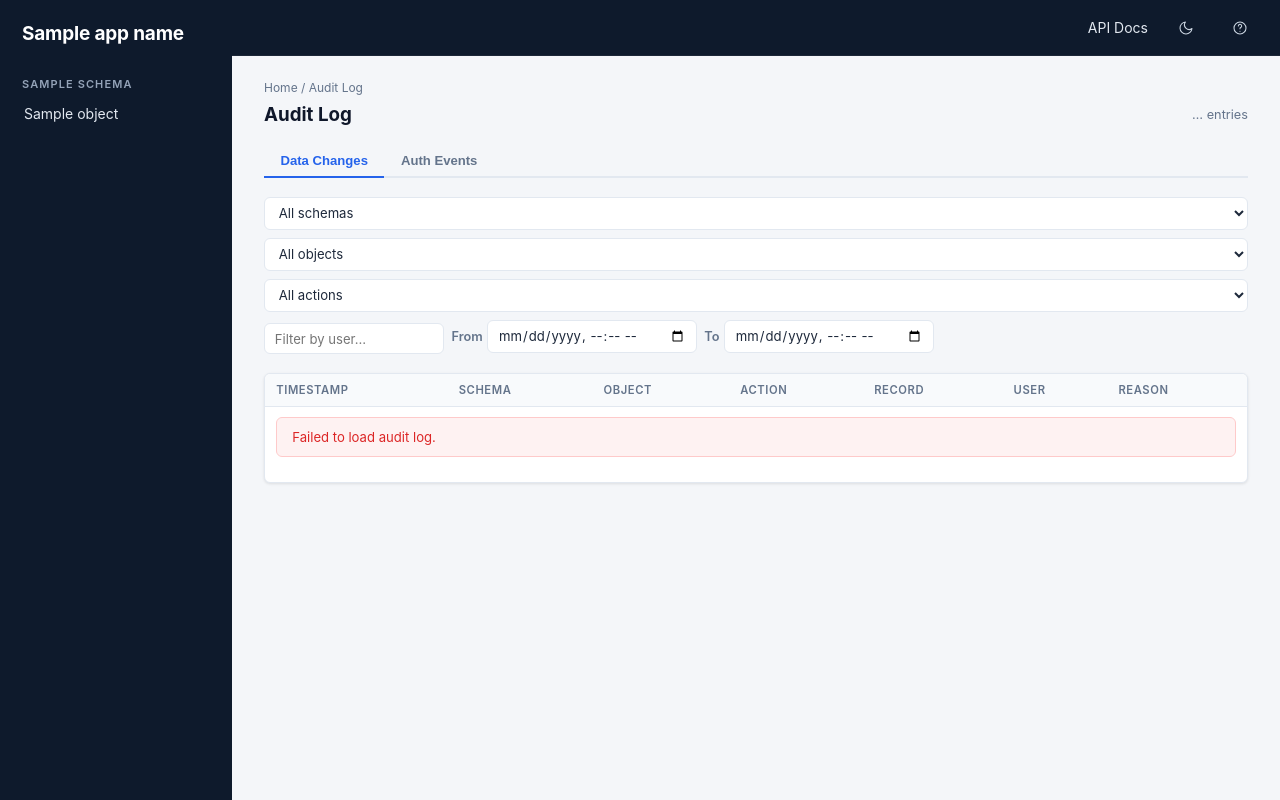
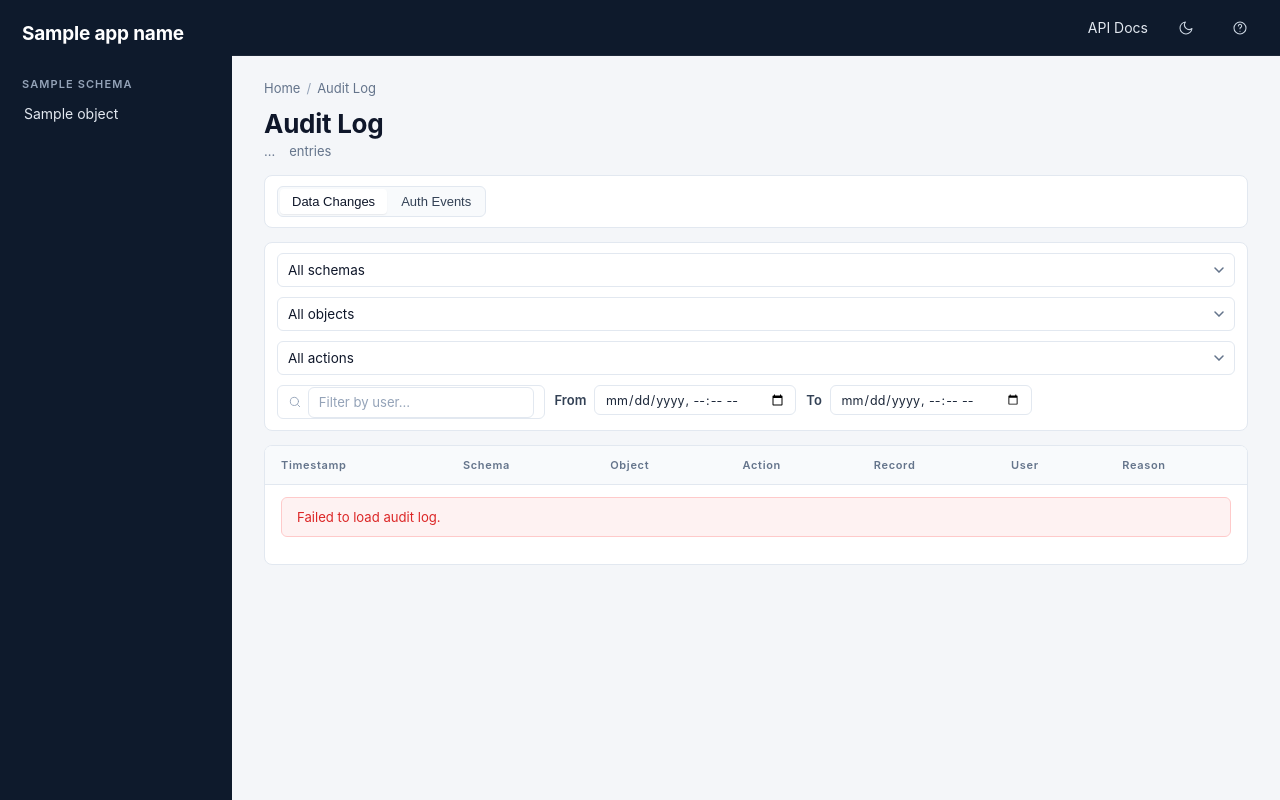
Before and after one commit to planemarlin/minimdm, a Python web app: template app/templates/admin/audit.html in a window 1280 px wide. Run offline with Jinja, Linux system fonts and the light colour scheme; the template is opened without the code that fills it: most values are stand-ins (such as "Sample title", 1, 10 or a date in 2020).

Commit message:
feat: update audit log page with new design system
Replaces legacy markup and classes with mdm-* tokens:
- breadcrumb, page-head, segmented tab control (mdm-seg)
- filter toolbars with mdm-select, mdm-search, mdm-input
- mdm-table, mdm-pill action badges (green/blue/red/amber)
- mdm-pagination component (new tokens.css block)
- move inline JS to initAuditPage(schemas) in app.js

Co-Authored-By: Claude Sonnet 4.6 <noreply@anthropic.com>

```diff
--- a/app/static/css/tokens.css
+++ b/app/static/css/tokens.css
@@ -333,6 +333,25 @@
 }
 .mdm-check input { accent-color: var(--mdm-blue); width: 14px; height: 14px; }
 
+/* ---------- Pagination ---------- */
+.mdm-pagination {
+  display: flex; align-items: center; gap: 4px;
+  margin-top: 14px; flex-wrap: wrap;
+}
+.mdm-pagination button {
+  height: 32px; min-width: 32px; padding: 0 10px;
+  border: 1px solid var(--mdm-border);
+  border-radius: var(--mdm-r-2);
+  background: var(--mdm-surface);
+  color: var(--mdm-ink-2);
+  font-size: 13px;
+  cursor: pointer;
+}
+.mdm-pagination button:hover:not(:disabled) { background: var(--mdm-surface-2); border-color: var(--mdm-border-strong); color: var(--mdm-ink); }
+.mdm-pagination button.is-on { background: var(--mdm-blue); border-color: var(--mdm-blue); color: #fff; }
+.mdm-pagination button:disabled { opacity: .4; cursor: default; }
+.mdm-pagination .pag-ellipsis { color: var(--mdm-mute-2); padding: 0 4px; font-size: 13px; line-height: 32px; }
+
 /* ---------- Pills ---------- */
 .mdm-pill {
   display: inline-flex; align-items: center;
--- a/app/static/js/app.js
+++ b/app/static/js/app.js
@@ -981,6 +981,35 @@ async function importFile(schema, obj, input) {
 
 let _auditPage = 1;
 const _auditPageSize = 50;
+let _auditSchemas = [];
+
+function initAuditPage(schemas) {
+  _auditSchemas = schemas || [];
+
+  document.getElementById("filter-schema").addEventListener("change", () => { _populateObjDropdown(); loadAuditLog(1); });
+  document.getElementById("filter-obj").addEventListener("change", () => loadAuditLog(1));
+  document.getElementById("filter-action").addEventListener("change", () => loadAuditLog(1));
+  document.getElementById("filter-user").addEventListener("input", () => loadAuditLog(1));
+  document.getElementById("filter-from").addEventListener("change", () => loadAuditLog(1));
+  document.getElementById("filter-to").addEventListener("change", () => loadAuditLog(1));
+
+  document.getElementById("auth-filter-action").addEventListener("change", () => loadAuthLog(1));
+  document.getElementById("auth-filter-user").addEventListener("input", () => loadAuthLog(1));
+  document.getElementById("auth-filter-from").addEventListener("change", () => loadAuthLog(1));
+  document.getElementById("auth-filter-to").addEventListener("change", () => loadAuthLog(1));
+
+  loadAuditLog(1);
+}
+
+function switchAuditTab(name) {
+  document.getElementById("tab-data").style.display = name === "data" ? "" : "none";
+  document.getElementById("tab-auth").style.display = name === "auth" ? "" : "none";
+  document.getElementById("tab-data-btn").classList.toggle("is-on", name === "data");
+  document.getElementById("tab-auth-btn").classList.toggle("is-on", name === "auth");
+  document.getElementById("audit-total").textContent = "…";
+  if (name === "data") loadAuditLog(1);
+  else loadAuthLog(1);
+}
 
 function _buildObjNameMap(schemas) {
   const map = {};
@@ -993,12 +1022,11 @@ function _buildObjNameMap(schemas) {
 }
 
 function _populateObjDropdown() {
-  const schemas = typeof _auditSchemas !== "undefined" ? _auditSchemas : [];
   const schemaName = document.getElementById("filter-schema")?.value || "";
   const sel = document.getElementById("filter-obj");
   if (!sel) return;
   sel.innerHTML = '<option value="">All objects</option>';
-  const s = schemas.find((s) => s.name === schemaName);
+  const s = _auditSchemas.find((s) => s.name === schemaName);
   for (const o of (s?.objects || [])) {
     const opt = document.createElement("option");
     opt.value = o.key;
@@ -1041,32 +1069,31 @@ async function loadAuditLog(page) {
   if (totalEl) totalEl.textContent = data.total;
 
   if (!data.records.length) {
-    tbody.innerHTML = `<tr><td colspan="7" style="text-align:center;padding:2rem;color:var(--text-muted)">No entries found.</td></tr>`;
+    tbody.innerHTML = `<tr><td colspan="7" style="text-align:center;padding:2rem;color:var(--mdm-mute)">No entries found.</td></tr>`;
     _renderAuditPagination(paginationEl, data.pages, "loadAuditLog");
     return;
   }
 
-  const schemas = typeof _auditSchemas !== "undefined" ? _auditSchemas : [];
-  const objNames = _buildObjNameMap(schemas);
+  const objNames = _buildObjNameMap(_auditSchemas);
   const actionBadge = (a) => {
-    const cls = { INSERT: "badge-insert", UPDATE: "badge-update", DELETE: "badge-delete", REVERT: "badge-revert" }[a] || "";
-    return `<span class="badge ${cls}">${a}</span>`;
+    const cls = { INSERT: "mdm-pill-green", UPDATE: "mdm-pill-blue", DELETE: "mdm-pill-red", REVERT: "mdm-pill-amber" }[a] || "mdm-pill-slate";
+    return `<span class="mdm-pill ${cls}">${a}</span>`;
   };
 
   tbody.innerHTML = data.records.map((r) => {
     const shortId = r.record_id ? r.record_id.slice(0, 8) + "…" : "—";
     const recordLink = r.record_id
-      ? `<a href="/${r.schema_name}/${r.object_name}/${r.record_id}/history" title="${escHtml(r.record_id)}" style="font-family:monospace">${shortId}</a>`
+      ? `<a href="/${r.schema_name}/${r.object_name}/${r.record_id}/history" title="${escHtml(r.record_id)}" class="mdm-mono" style="font-size:12.5px">${shortId}</a>`
       : "—";
     const objDisplay = objNames[`${r.schema_name}|${r.object_name}`] || r.object_name;
     return `<tr>
-      <td style="white-space:nowrap;font-size:.85rem">${fmtDate(r.timestamp)}</td>
-      <td>${escHtml(r.schema_name)}</td>
+      <td class="mdm-mono" style="font-size:12.5px;white-space:nowrap;color:var(--mdm-ink-2)">${fmtDate(r.timestamp)}</td>
+      <td><span class="mdm-pill mdm-pill-slate" style="letter-spacing:.06em">${escHtml(r.schema_name.toUpperCase())}</span></td>
       <td title="${escHtml(r.object_name)}">${escHtml(objDisplay)}</td>
       <td>${actionBadge(r.action)}</td>
       <td>${recordLink}</td>
-      <td style="font-size:.85rem">${escHtml(r.user_name || "")}</td>
-      <td style="color:var(--text-muted);font-size:.85rem">${escHtml(r.reason || "")}</td>
+      <td style="font-size:13px">${escHtml(r.user_name || "")}</td>
+      <td style="color:var(--mdm-mute);font-size:13px">${escHtml(r.reason || "")}</td>
     </tr>`;
   }).join("");
 
@@ -1103,22 +1130,22 @@ async function loadAuthLog(page) {
   if (totalEl) totalEl.textContent = data.total;
 
   if (!data.records.length) {
-    tbody.innerHTML = `<tr><td colspan="5" style="text-align:center;padding:2rem;color:var(--text-muted)">No entries found.</td></tr>`;
+    tbody.innerHTML = `<tr><td colspan="5" style="text-align:center;padding:2rem;color:var(--mdm-mute)">No entries found.</td></tr>`;
     _renderAuditPagination(paginationEl, data.pages, "loadAuthLog");
     return;
   }
 
   const authBadge = (a) => {
-    const cls = { LOGIN: "badge-insert", LOGIN_FAILED: "badge-delete", LOGOUT: "badge-update" }[a] || "";
-    return `<span class="badge ${cls}">${a}</span>`;
+    const cls = { LOGIN: "mdm-pill-green", LOGIN_FAILED: "mdm-pill-red", LOGOUT: "mdm-pill-slate" }[a] || "mdm-pill-slate";
+    return `<span class="mdm-pill ${cls}">${a}</span>`;
   };
 
   tbody.innerHTML = data.records.map((r) => `<tr>
-    <td style="white-space:nowrap;font-size:.85rem">${fmtDate(r.timestamp)}</td>
-    <td>${escHtml(r.user_name || "")}</td>
+    <td class="mdm-mono" style="font-size:12.5px;white-space:nowrap;color:var(--mdm-ink-2)">${fmtDate(r.timestamp)}</td>
+    <td style="font-size:13px">${escHtml(r.user_name || "")}</td>
     <td>${authBadge(r.action)}</td>
-    <td style="font-family:monospace;font-size:.85rem">${escHtml(r.ip_address || "")}</td>
-    <td style="color:var(--text-muted);font-size:.85rem">${escHtml(r.reason || "")}</td>
+    <td class="mdm-mono" style="font-size:12.5px">${escHtml(r.ip_address || "")}</td>
+    <td style="color:var(--mdm-mute);font-size:13px">${escHtml(r.reason || "")}</td>
   </tr>`).join("");
 
   _renderAuditPagination(paginationEl, data.pages, "loadAuthLog");
@@ -1127,15 +1154,15 @@ async function loadAuthLog(page) {
 function _renderAuditPagination(el, pages, fnName) {
   if (!el) return;
   if (pages <= 1) { el.innerHTML = ""; return; }
-  let html = `<button class="page-btn" ${_auditPage === 1 ? "disabled" : ""} onclick="${fnName}(${_auditPage - 1})">&#8592;</button>`;
+  let html = `<button ${_auditPage === 1 ? "disabled" : ""} onclick="${fnName}(${_auditPage - 1})">←</button>`;
   for (let p = 1; p <= pages; p++) {
     if (pages > 7 && Math.abs(p - _auditPage) > 2 && p !== 1 && p !== pages) {
-      if (p === 2 || p === pages - 1) html += `<span style="padding:0 .3rem">…</span>`;
+      if (p === 2 || p === pages - 1) html += `<span class="pag-ellipsis">…</span>`;
       continue;
     }
-    html += `<button class="page-btn ${p === _auditPage ? "page-btn--active" : ""}" onclick="${fnName}(${p})">${p}</button>`;
+    html += `<button class="${p === _auditPage ? "is-on" : ""}" onclick="${fnName}(${p})">${p}</button>`;
   }
-  html += `<button class="page-btn" ${_auditPage === pages ? "disabled" : ""} onclick="${fnName}(${_auditPage + 1})">&#8594;</button>`;
+  html += `<button ${_auditPage === pages ? "disabled" : ""} onclick="${fnName}(${_auditPage + 1})">→</button>`;
   el.innerHTML = html;
 }
 
--- a/app/templates/admin/audit.html
+++ b/app/templates/admin/audit.html
@@ -2,50 +2,60 @@
 {% block title %}Audit Log – {{ app_name }}{% endblock %}
 
 {% block content %}
-<div class="breadcrumb">
-  <a href="/">Home</a> / Audit Log
+<nav class="mdm-crumbs">
+  <a href="/">Home</a>
+  <span class="sep">/</span>
+  <span>Audit Log</span>
+</nav>
+
+<div class="mdm-page-head">
+  <div>
+    <h1 class="mdm-page-title">Audit Log</h1>
+    <div class="mdm-page-sub"><span id="audit-total">…</span> entries</div>
+  </div>
 </div>
 
-<div class="page-header">
-  <h1 class="page-title">Audit Log</h1>
-  <span style="font-size:.85rem; color:var(--text-muted)"><span id="audit-total">…</span> entries</span>
+<div class="mdm-toolbar">
+  <div class="mdm-seg">
+    <button class="is-on" id="tab-data-btn" onclick="switchAuditTab('data')">Data Changes</button>
+    <button id="tab-auth-btn" onclick="switchAuditTab('auth')">Auth Events</button>
   </div>
-
-<div class="tabs">
-  <button class="tab-btn tab-btn--active" id="tab-data-btn" onclick="switchTab('data')">Data Changes</button>
-  <button class="tab-btn" id="tab-auth-btn" onclick="switchTab('auth')">Auth Events</button>
 </div>
 
 <!-- Data Changes tab -->
 <div id="tab-data">
-  <div class="toolbar" style="flex-wrap:wrap; gap:.5rem">
-    <select id="filter-schema">
+  <div class="mdm-toolbar">
+    <select class="mdm-select" id="filter-schema">
       <option value="">All schemas</option>
       {% for s in schemas %}
       <option value="{{ s.name }}">{{ s.name }}</option>
       {% endfor %}
     </select>
-    <select id="filter-obj">
+    <select class="mdm-select" id="filter-obj">
       <option value="">All objects</option>
     </select>
-    <select id="filter-action">
+    <select class="mdm-select" id="filter-action">
       <option value="">All actions</option>
       <option value="INSERT">INSERT</option>
       <option value="UPDATE">UPDATE</option>
       <option value="DELETE">DELETE</option>
       <option value="REVERT">REVERT</option>
     </select>
-    <input type="text" id="filter-user" placeholder="Filter by user…" style="width:12rem" />
-    <label style="font-size:.85rem; color:var(--text-muted); display:flex; align-items:center; gap:.3rem">
-      From <input type="datetime-local" id="filter-from" />
+    <div class="mdm-search">
+      <svg width="14" height="14" viewBox="0 0 24 24" fill="none" stroke="#94a3b8" stroke-width="1.6" stroke-linecap="round" stroke-linejoin="round"><circle cx="11" cy="11" r="7"/><path d="m20 20-3.5-3.5"/></svg>
+      <input type="text" id="filter-user" placeholder="Filter by user…" />
+    </div>
+    <label class="mdm-check">
+      From
+      <input class="mdm-input" type="datetime-local" id="filter-from" style="height:30px;font-size:12.5px" />
     </label>
-    <label style="font-size:.85rem; color:var(--text-muted); display:flex; align-items:center; gap:.3rem">
-      To <input type="datetime-local" id="filter-to" />
+    <label class="mdm-check">
+      To
+      <input class="mdm-input" type="datetime-local" id="filter-to" style="height:30px;font-size:12.5px" />
     </label>
   </div>
-  <div class="card">
-    <div class="table-wrap">
-      <table>
+  <div class="mdm-table-wrap">
+    <table class="mdm-table">
       <thead>
         <tr>
           <th>Timestamp</th>
@@ -62,30 +72,33 @@
       </tbody>
     </table>
   </div>
-  </div>
-  <div id="audit-pagination" class="pagination"></div>
+  <div id="audit-pagination" class="mdm-pagination"></div>
 </div>
 
 <!-- Auth Events tab -->
 <div id="tab-auth" style="display:none">
-  <div class="toolbar" style="flex-wrap:wrap; gap:.5rem">
-    <select id="auth-filter-action">
+  <div class="mdm-toolbar">
+    <select class="mdm-select" id="auth-filter-action">
       <option value="">All actions</option>
       <option value="LOGIN">LOGIN</option>
       <option value="LOGIN_FAILED">LOGIN_FAILED</option>
       <option value="LOGOUT">LOGOUT</option>
     </select>
-    <input type="text" id="auth-filter-user" placeholder="Filter by user…" style="width:12rem" />
-    <label style="font-size:.85rem; color:var(--text-muted); display:flex; align-items:center; gap:.3rem">
-      From <input type="datetime-local" id="auth-filter-from" />
+    <div class="mdm-search">
+      <svg width="14" height="14" viewBox="0 0 24 24" fill="none" stroke="#94a3b8" stroke-width="1.6" stroke-linecap="round" stroke-linejoin="round"><circle cx="11" cy="11" r="7"/><path d="m20 20-3.5-3.5"/></svg>
+      <input type="text" id="auth-filter-user" placeholder="Filter by user…" />
+    </div>
+    <label class="mdm-check">
+      From
+      <input class="mdm-input" type="datetime-local" id="auth-filter-from" style="height:30px;font-size:12.5px" />
     </label>
-    <label style="font-size:.85rem; color:var(--text-muted); display:flex; align-items:center; gap:.3rem">
-      To <input type="datetime-local" id="auth-filter-to" />
+    <label class="mdm-check">
+      To
+      <input class="mdm-input" type="datetime-local" id="auth-filter-to" style="height:30px;font-size:12.5px" />
     </label>
   </div>
-  <div class="card">
-    <div class="table-wrap">
-      <table>
+  <div class="mdm-table-wrap">
+    <table class="mdm-table">
       <thead>
         <tr>
           <th>Timestamp</th>
@@ -100,40 +113,12 @@
       </tbody>
     </table>
   </div>
-  </div>
-  <div id="auth-pagination" class="pagination"></div>
+  <div id="auth-pagination" class="mdm-pagination"></div>
 </div>
 {% endblock %}
 
 {% block scripts %}
 <script>
-const _auditSchemas = {{ schemas | tojson }};
-
-function switchTab(name) {
-  document.getElementById("tab-data").style.display = name === "data" ? "" : "none";
-  document.getElementById("tab-auth").style.display = name === "auth" ? "" : "none";
-  document.getElementById("tab-data-btn").classList.toggle("tab-btn--active", name === "data");
-  document.getElementById("tab-auth-btn").classList.toggle("tab-btn--active", name === "auth");
-  document.getElementById("audit-total").textContent = "…";
-  if (name === "data") loadAuditLog(1);
-  else loadAuthLog(1);
-}
-
-document.getElementById("filter-schema").addEventListener("change", () => {
-  _populateObjDropdown();
-  loadAuditLog(1);
-});
-document.getElementById("filter-obj").addEventListener("change", () => loadAuditLog(1));
-document.getElementById("filter-action").addEventListener("change", () => loadAuditLog(1));
-document.getElementById("filter-user").addEventListener("input", () => loadAuditLog(1));
-document.getElementById("filter-from").addEventListener("change", () => loadAuditLog(1));
-document.getElementById("filter-to").addEventListener("change", () => loadAuditLog(1));
-
-document.getElementById("auth-filter-action").addEventListener("change", () => loadAuthLog(1));
-document.getElementById("auth-filter-user").addEventListener("input", () => loadAuthLog(1));
-document.getElementById("auth-filter-from").addEventListener("change", () => loadAuthLog(1));
-document.getElementById("auth-filter-to").addEventListener("change", () => loadAuthLog(1));
-
-loadAuditLog(1);
+initAuditPage({{ schemas | tojson }});
 </script>
 {% endblock %}
```
Lines whose indentation alone changed are shown as unchanged.
